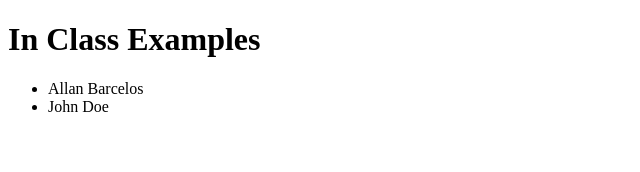
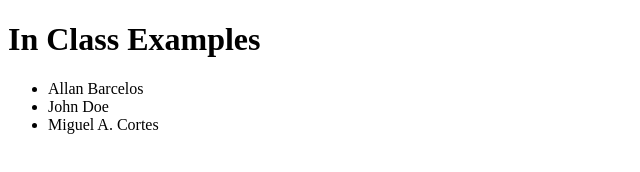
Before and after one commit to allanbarcelos/in-class-2150, a plain HTML site: page index.html in a window 1280 px wide. Shown: the whole page, without its empty margins (0-640 px from the left). Drawn offline with Linux system fonts and the light colour scheme.

Commit message:
Added name "Miguel A. Cortes"

```diff
--- a/index.html
+++ b/index.html
@@ -10,6 +10,7 @@
     <ul>
         <li>Allan Barcelos</li>
         <li>John Doe</li>
+        <li>Miguel A. Cortes</li>
     </ul>
 </body>
 </html>
```
